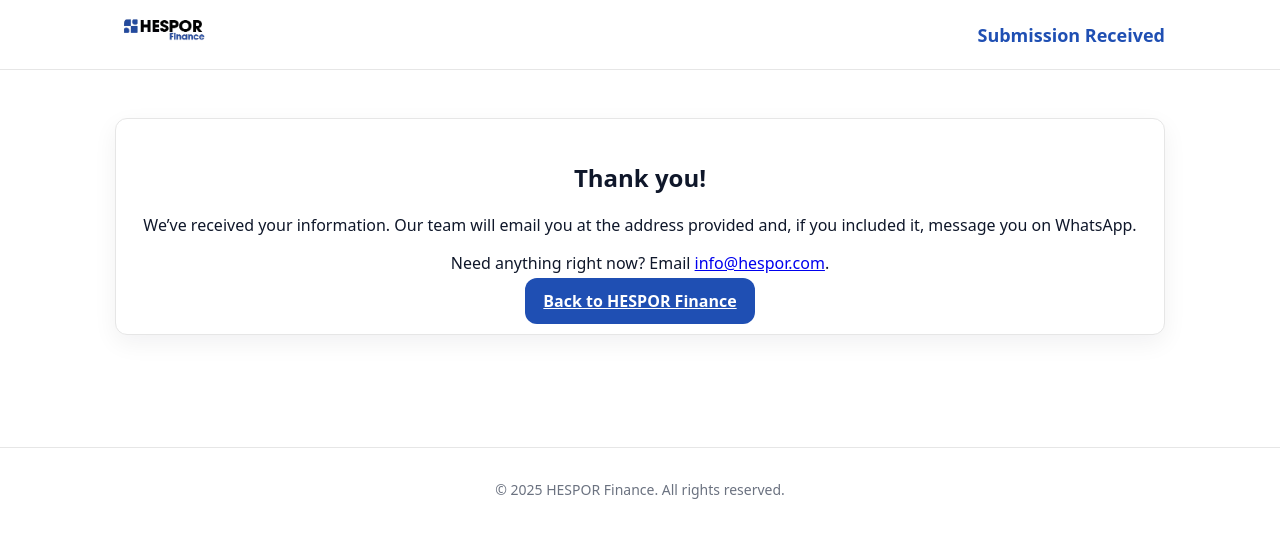
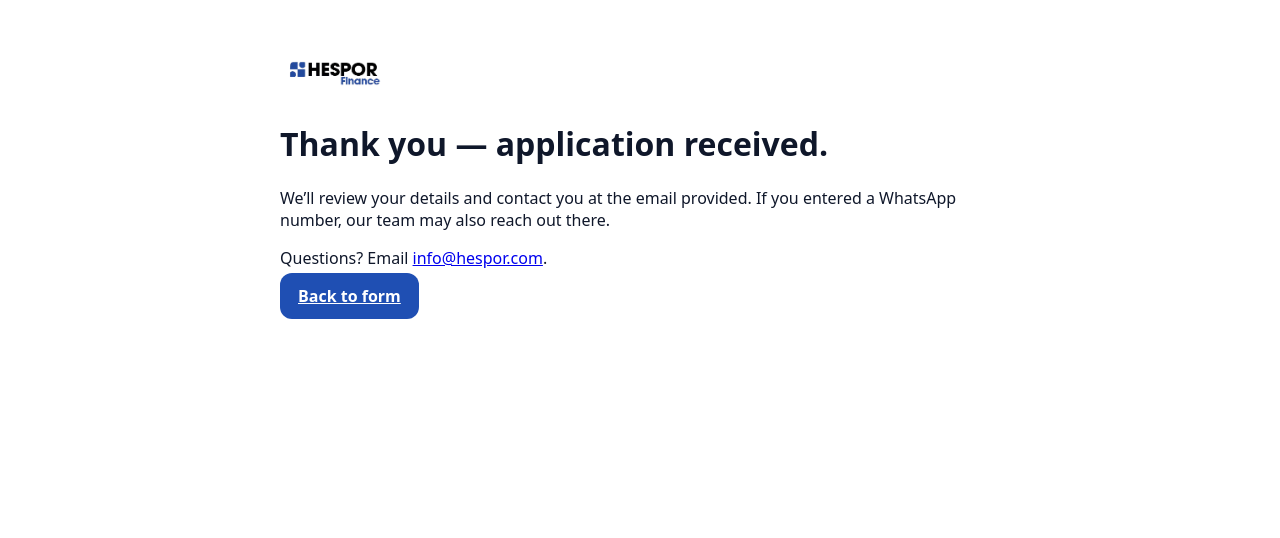
Before and after one commit to Hespor-Trading/hespor-finance-form, a plain HTML site: page thank-you.html in a window 1280 px wide. Drawn offline with Linux system fonts and the light colour scheme.

Commit message:
Update thank-you.html

```diff
--- a/thank-you.html
+++ b/thank-you.html
@@ -3,34 +3,16 @@
 <head>
   <meta charset="utf-8" />
   <meta name="viewport" content="width=device-width, initial-scale=1" />
-  <title>Thanks — HESPOR Finance</title>
+  <title>Thank You — HESPOR Finance</title>
   <link rel="stylesheet" href="/styles.css" />
 </head>
 <body>
-  <header class="site-header">
-    <div class="container header-inner">
-      <a class="brand" href="/">
-        <img src="/hespor-logo.png" class="logo" alt="HESPOR Finance" />
-      </a>
-      <h1 class="page-title">Submission Received</h1>
-    </div>
-  </header>
-
-  <main class="container" style="padding:48px 0 72px">
-    <div class="card" style="text-align:center">
-      <h2>Thank you!</h2>
-      <p>We’ve received your information. Our team will email you at the address provided and, if you included it, message you on WhatsApp.</p>
-      <p>Need anything right now? Email <a href="mailto:info@hespor.com">info@hespor.com</a>.</p>
-      <a class="btn btn-primary" href="/">Back to HESPOR Finance</a>
-    </div>
+  <main class="container" style="padding:56px 0 80px;max-width:720px">
+    <img src="/hespor-logo.png" alt="HESPOR Finance" style="height:40px" />
+    <h1>Thank you — application received.</h1>
+    <p>We’ll review your details and contact you at the email provided. If you entered a WhatsApp number, our team may also reach out there.</p>
+    <p>Questions? Email <a href="mailto:info@hespor.com">info@hespor.com</a>.</p>
+    <p><a class="btn btn-primary" href="/">Back to form</a></p>
   </main>
-
-  <footer class="site-footer">
-    <div class="container">
-      <p>© <span id="y"></span> HESPOR Finance. All rights reserved.</p>
-    </div>
-  </footer>
-
-  <script>document.getElementById('y').textContent = new Date().getFullYear()</script>
 </body>
 </html>
```
